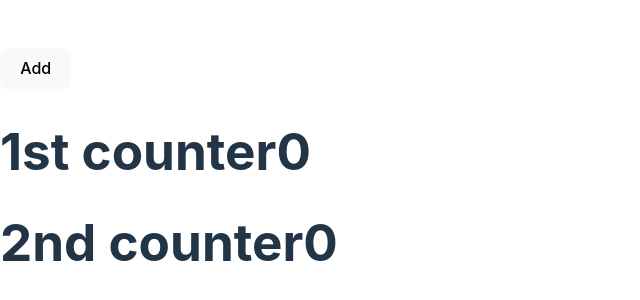
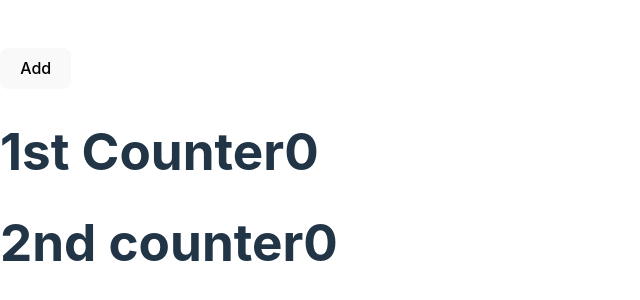
Before and after one commit to AshhadBiju/First-React-Project, a React (Vite) app: page / in a window 1280 px wide. Shown: the part 224-524 px from the top of the page, without its empty margins (0-640 px from the left). Built offline with nearby package versions, Linux system fonts and the light colour scheme.

Commit message:
spread-operator

```diff
--- a/src/App.jsx
+++ b/src/App.jsx
@@ -1,16 +1,19 @@
-import { useState } from "react"; //importing useState
+import { useState } from "react"; //importing useState.
 import Counter from "./Counter";
 function App() {
-  const [count, setCount] = useState(0); // declaring useState
+  const [count, setCount] = useState(0); // declaring useState.
   const addCount = () => {
     // this is how you declare an arrow function, a shorter version of a function.
     setCount(count + 1);
   };
-
+  let obj = {
+    title: "1st Counter", // also another way of adding props but the name here is spread operator.
+    count: count,
+  };
   return (
     <div className="App">
       <button onClick={addCount}>Add</button> {/*calling said function*/}
-      <Counter title="1st counter" count={count} />
+      <Counter {...obj} />
       <Counter title="2nd counter" count={count} />
     </div>
   );
--- a/src/Counter.jsx
+++ b/src/Counter.jsx
@@ -1,8 +1,7 @@
 import React from "react";
 
-function Counter(props) {
-  const { title, count } = props;
-  //props is declared
+function Counter({ title, count }) {
+  //props can also be declared like this
   return (
     <div>
       <h1>
```
